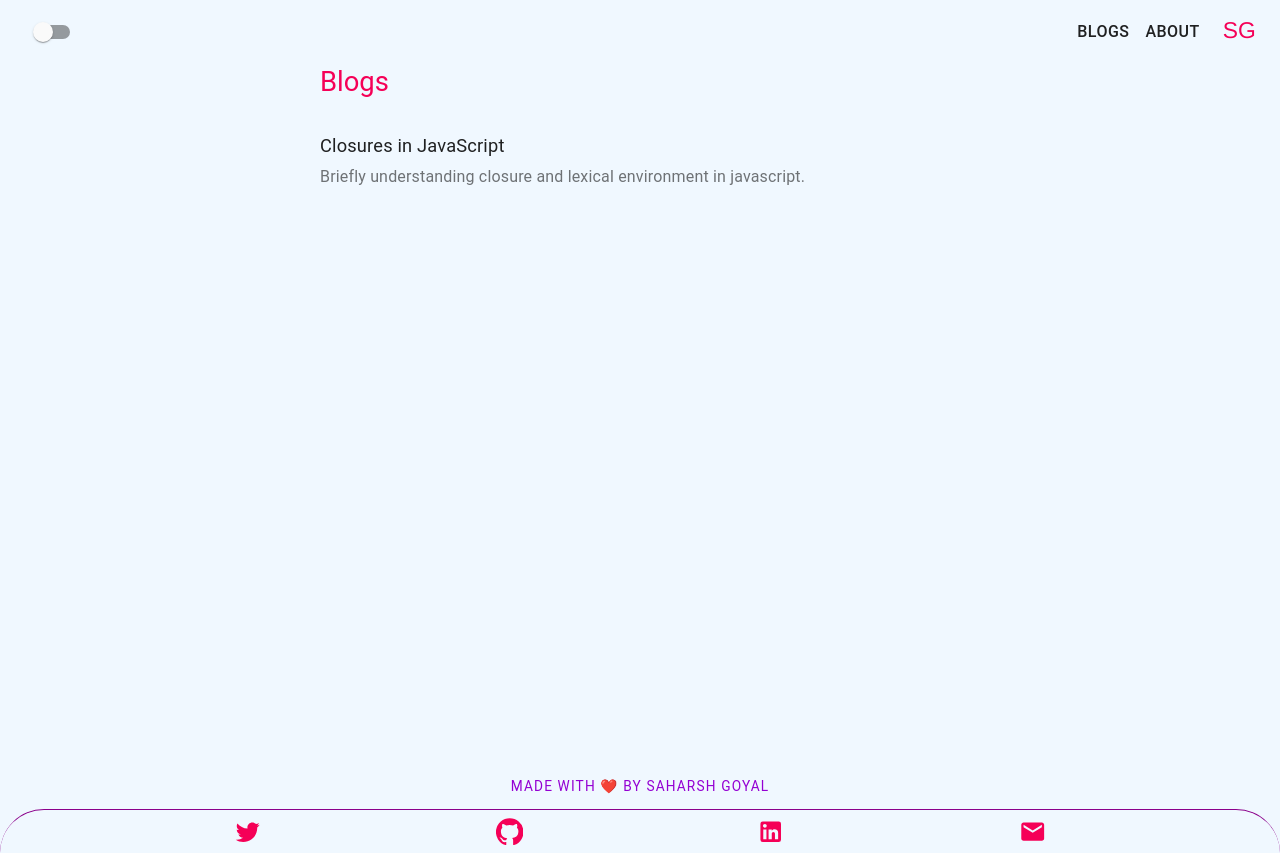
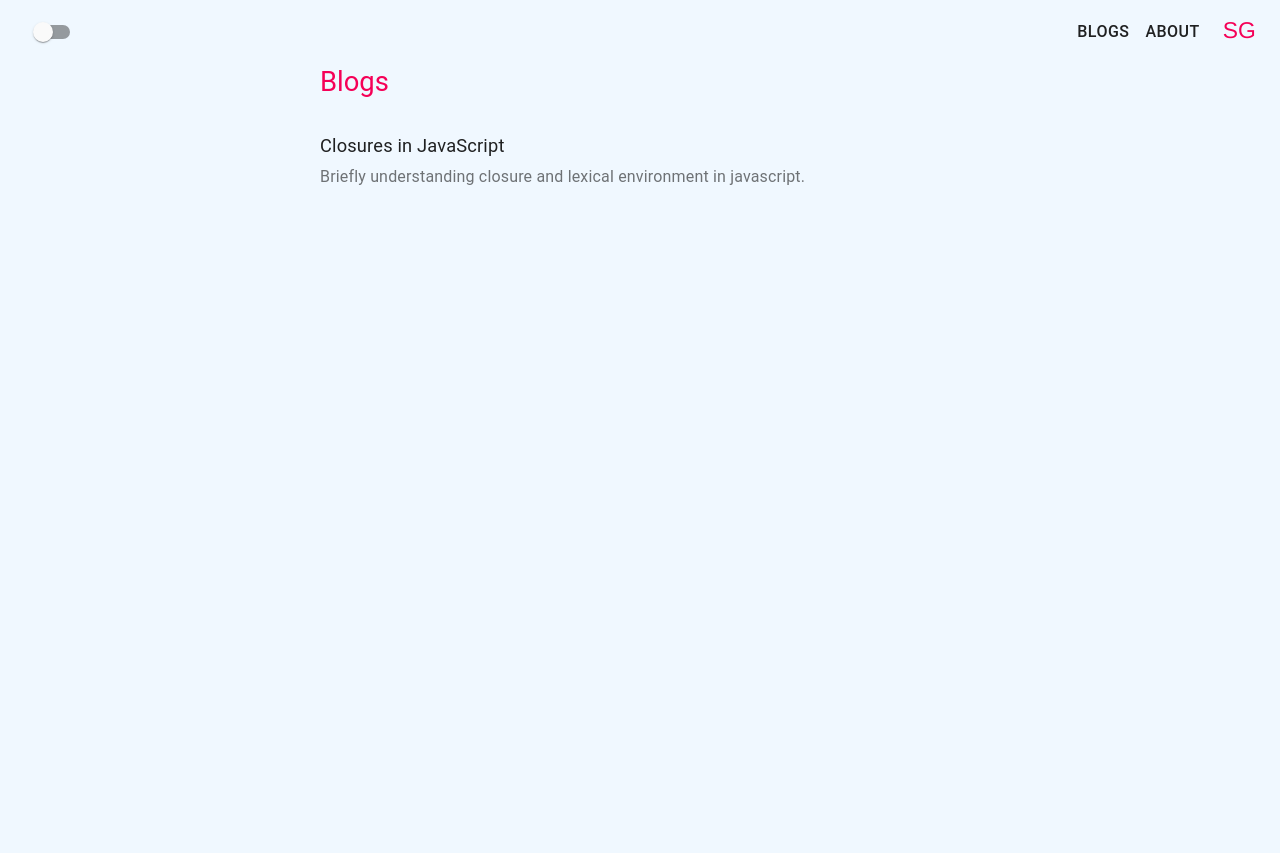
Before and after one commit to saharshg/portfolio, a React (Create React App) app: page /#/blogs in a window 1280 px wide. After the commit the page ends 800 px from the top, so only its background shows below. Built offline with nearby package versions, Linux system fonts and the light colour scheme.

Commit message:
update footer, add react helmet for blogs share link preview

```diff
--- a/package.json
+++ b/package.json
@@ -13,6 +13,7 @@
     "gh-pages": "^3.0.0",
     "react": "^16.13.1",
     "react-dom": "^16.13.1",
+    "react-helmet": "https://github.com/nfl/react-helmet.git",
     "react-router-dom": "^5.2.0",
     "react-scripts": "3.4.1",
     "react-share": "^4.2.1",
--- a/public/index.html
+++ b/public/index.html
@@ -21,46 +21,6 @@
 
     <meta name="viewport" content="width=device-width, initial-scale=1" />
     <meta name="theme-color" content="#000000" />
-
-    <!-- Primary Meta Tags -->
-    <title>Saharsh Goyal</title>
-    <meta name="title" content="Saharsh Goyal" />
-    <meta
-      name="description"
-      content="I help people to grow their businesses with quality software."
-    />
-    <meta
-      name="keywords"
-      content="saharsh goyal, portfolio, developer, software engineer, react, react-native, javascript"
-    />
-
-    <!-- Open Graph / Facebook -->
-    <meta property="og:type" content="website" />
-    <meta property="og:url" content="https://saharshgoyal.com/" />
-    <meta property="og:title" content="Saharsh Goyal" />
-    <meta
-      property="og:description"
-      content="I help people to grow their businesses with quality software."
-    />
-    <meta
-      property="og:image"
-      content="https://images.unsplash.com/photo-1489844097929-c8d5b91c456e?ixlib=rb-1.2.1&ixid=eyJhcHBfaWQiOjEyMDd9&auto=format&fit=crop&w=1652&q=80"
-    />
-    <meta property="og:image:width" content="1200" />
-    <meta property="og:image:height" content="628" />
-
-    <!-- Twitter -->
-    <meta property="twitter:card" content="summary_large_image" />
-    <meta property="twitter:url" content="https://saharshgoyal.com/" />
-    <meta property="twitter:title" content="Saharsh Goyal" />
-    <meta
-      property="twitter:description"
-      content="I help people to grow their businesses with quality software."
-    />
-    <meta
-      property="twitter:image"
-      content="https://images.unsplash.com/photo-1489844097929-c8d5b91c456e?ixlib=rb-1.2.1&ixid=eyJhcHBfaWQiOjEyMDd9&auto=format&fit=crop&w=1652&q=80"
-    />
 
     <link rel="apple-touch-icon" href="%PUBLIC_URL%/logo192.png" />
     <!--
--- a/src/App.js
+++ b/src/App.js
@@ -66,10 +66,9 @@ const useStyles = makeStyles({
     paddingBottom: '2rem',
   },
   footer: {
-    position: 'absolute',
+    position: 'fixed',
     bottom: 0,
     width: '100%',
-    height: '2rem',
   },
 });
 
--- a/src/constants/blogsMapping.js
+++ b/src/constants/blogsMapping.js
@@ -8,8 +8,15 @@ export const blogsMapping = {
     modifiedAt: 'September 16, 2020',
     slug:
       'Briefly understanding closure and lexical environment in javascript.',
-    tags: ['javascript', 'closures', 'scoping'],
+    keywords: ['javascript', 'closures', 'scoping', 'lexical environment'],
     component: <Closure />,
     url: 'https://saharshgoyal.com/#/blogs/closures',
+    featureImage: {
+      src:
+        'https://images.unsplash.com/photo-1450562624248-869a3ec195f1?ixlib=rb-1.2.1&auto=format&fit=crop&w=1650&q=80',
+      url:
+        'https://unsplash.com/@cblack09?utm_source=unsplash&amp;utm_medium=referral&amp;utm_content=creditCopyText',
+      credit: 'Cody Black',
+    },
   },
 };
--- a/src/screens/Blogs/BlogList.js
+++ b/src/screens/Blogs/BlogList.js
@@ -23,7 +23,6 @@ const BlogList = () => {
           </ListItem>
         ))}
       </List>
-      {/* <Closure /> */}
     </>
   );
 };
--- a/src/screens/Blogs/Blogs.js
+++ b/src/screens/Blogs/Blogs.js
@@ -1,5 +1,6 @@
 import { Box, Grid, makeStyles, Typography } from '@material-ui/core';
 import React from 'react';
+import { Helmet } from 'react-helmet';
 import { useParams } from 'react-router-dom';
 import {
   FacebookIcon,
@@ -28,14 +29,25 @@ const Blogs = () => {
   const classes = useStyles();
   const { blog } = useParams();
   const shareUrl = `https://saharshgoyal.com/#/blogs/${blog}`;
-  const title = blogsMapping[blog].title;
-  const createdAt = blogsMapping[blog].createdAt;
+  const { title, modifiedAt, slug, featureImage, keywords } = blogsMapping[
+    blog
+  ];
   return (
     <Box>
+      <Helmet>
+        <meta charSet='utf-8' />
+        <meta property='og:url' content={shareUrl} />
+        <meta property='og:title' content={title} />
+        <meta name='keywords' content={keywords.toString()} />
+        <meta property='og:description' content={slug} />
+        <meta property='og:image' content={featureImage.src} />
+        <meta property='og:image:width' content='1200' />
+        <meta property='og:image:height' content='628' />
+      </Helmet>
       {blogsMapping[blog].component}
       <Box className={classes.blogSharing}>
         <Grid item>
-          <Typography color='secondary'>{createdAt}</Typography>
+          <Typography color='secondary'>{modifiedAt}</Typography>
         </Grid>
         <Grid item sm={4} className={classes.shareButtons}>
           <TwitterShareButton url={shareUrl} title={title}>
--- a/src/screens/Blogs/closure.js
+++ b/src/screens/Blogs/closure.js
@@ -7,6 +7,7 @@ import {
   Typography,
 } from '@material-ui/core';
 import { default as React } from 'react';
+import { blogsMapping } from '../../constants/blogsMapping';
 import BlogHeader from './components/blogHeader';
 import Image from './components/image';
 import Paragraph from './components/paragraph';
@@ -33,28 +34,10 @@ const Closure = () => {
   };
 
   const preventDefault = (e) => e.preventDefault();
+  const { title, featureImage } = blogsMapping.closures;
   return (
     <Box>
-      <meta property='og:type' content='blog' />
-      <meta
-        property='og:url'
-        content='https://saharshgoyal.com/#/blogs/closures'
-      />
-      <meta property='og:title' content='Closures in JavaScript' />
-      <meta
-        property='og:description'
-        content='Briefly understanding closures.'
-      />
-      <BlogHeader
-        title='Closures'
-        featureImage={{
-          src:
-            'https://images.unsplash.com/photo-1450562624248-869a3ec195f1?ixlib=rb-1.2.1&auto=format&fit=crop&w=1650&q=80',
-          credit: 'Cody Black',
-          url:
-            'https://unsplash.com/@cblack09?utm_source=unsplash&amp;utm_medium=referral&amp;utm_content=creditCopyText',
-        }}
-      />
+      <BlogHeader title={title} featureImage={featureImage} />
 
       <Paragraph>
         Definition: A <strong>closure</strong> is a combination of a function
--- a/src/screens/Contact.js
+++ b/src/screens/Contact.js
@@ -1,4 +1,4 @@
-import { Box, Grid, makeStyles, Typography } from '@material-ui/core';
+import { Box, Grid, makeStyles, useMediaQuery } from '@material-ui/core';
 import GitHubIcon from '@material-ui/icons/GitHub';
 import LinkedInIcon from '@material-ui/icons/LinkedIn';
 import MailIcon from '@material-ui/icons/Mail';
@@ -12,28 +12,22 @@ const useStyles = makeStyles((theme) => ({
     color: theme.type === 'light' ? 'darkmagenta' : 'darkviolet',
   },
   links: {
-    borderTop: '1px solid darkmagenta',
+    border: '1px solid darkmagenta',
     display: 'flex',
     paddingTop: theme.spacing(1),
     justifyContent: 'space-evenly',
     borderTopLeftRadius: '100px',
     borderTopRightRadius: '100px',
+    backgroundColor: '#191970',
   },
 }));
 const Contact = () => {
   const classes = useStyles();
+  const smallScreens = useMediaQuery((theme) => theme.breakpoints.down('sm'));
+
   return (
-    <Box mb={1}>
-      <Typography
-        className={classes.contact}
-        variant='overline'
-        display='block'
-        gutterBottom
-      >
-        <span role='img' aria-label='heart'>
-          Made with ❤️ by Saharsh Goyal
-        </span>
-      </Typography>
+    <Box>
+      {smallScreens && (
         <Grid container className={classes.links}>
           <Grid item>
             <a
@@ -74,6 +68,7 @@ const Contact = () => {
             </a>
           </Grid>
         </Grid>
+      )}
     </Box>
   );
 };
--- a/src/screens/Home/Home.js
+++ b/src/screens/Home/Home.js
@@ -1,10 +1,52 @@
 import { default as React } from 'react';
+import { Helmet } from 'react-helmet';
 import Intro from './Intro';
 import Projects from './Projects';
 
 const Home = () => {
   return (
     <>
+      <Helmet>
+        {/* <!-- Primary Meta Tags --> */}
+        <title>Saharsh Goyal</title>
+        <meta name='title' content='Saharsh Goyal' />
+        <meta
+          name='description'
+          content='I help people to grow their businesses with quality software.'
+        />
+        <meta
+          name='keywords'
+          content='saharsh goyal, portfolio, developer, software engineer, react, react-native, javascript'
+        />
+
+        {/* <!-- Open Graph / Facebook --> */}
+        <meta property='og:type' content='website' />
+        <meta property='og:url' content='https://saharshgoyal.com/' />
+        <meta property='og:title' content='Saharsh Goyal' />
+        <meta
+          property='og:description'
+          content='I help people to grow their businesses with quality software.'
+        />
+        <meta
+          property='og:image'
+          content='https://images.unsplash.com/photo-1489844097929-c8d5b91c456e?ixlib=rb-1.2.1&ixid=eyJhcHBfaWQiOjEyMDd9&auto=format&fit=crop&w=1652&q=80'
+        />
+        <meta property='og:image:width' content='1200' />
+        <meta property='og:image:height' content='628' />
+
+        {/* <!-- Twitter --> */}
+        <meta property='twitter:card' content='summary_large_image' />
+        <meta property='twitter:url' content='https://saharshgoyal.com/' />
+        <meta property='twitter:title' content='Saharsh Goyal' />
+        <meta
+          property='twitter:description'
+          content='I help people to grow their businesses with quality software.'
+        />
+        <meta
+          property='twitter:image'
+          content='https://images.unsplash.com/photo-1489844097929-c8d5b91c456e?ixlib=rb-1.2.1&ixid=eyJhcHBfaWQiOjEyMDd9&auto=format&fit=crop&w=1652&q=80'
+        />
+      </Helmet>
       <Intro />
       <Projects />
     </>
```
Also changed, not shown: 3 other files (tests, documents, lock files or other folders). Lines whose indentation alone changed are shown as unchanged.
